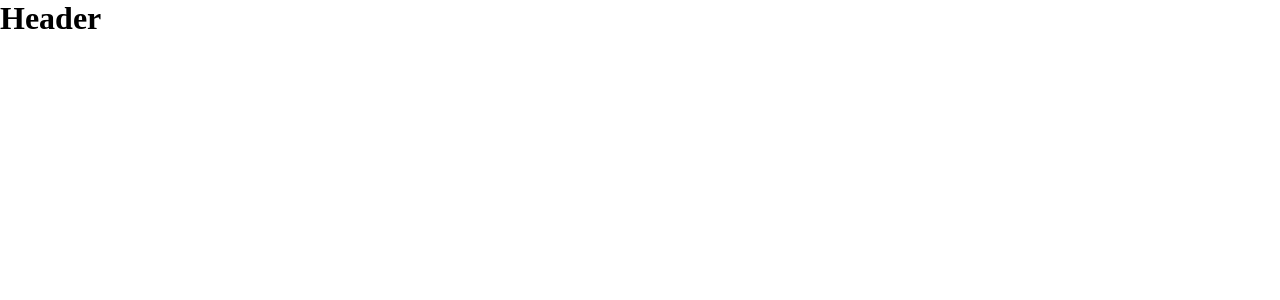
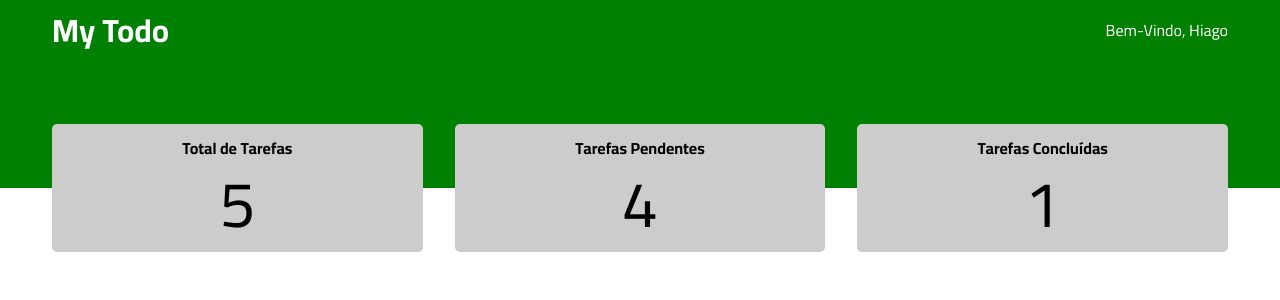
Before and after one commit to HgGabriel/todo-list-react, a React (Create React App) app: page / in a window 1280 px wide. Shown: the top 300 px of the page. Built offline with nearby package versions, Linux system fonts and the light colour scheme.

Commit message:
implementando scss

```diff
--- a/package.json
+++ b/package.json
@@ -13,6 +13,7 @@
     "react": "^18.2.0",
     "react-dom": "^18.2.0",
     "react-scripts": "5.0.1",
+    "sass": "^1.70.0",
     "typescript": "^4.9.5",
     "web-vitals": "^2.1.4"
   },
--- a/public/index.html
+++ b/public/index.html
@@ -15,6 +15,10 @@
       user's mobile device or desktop. See https://developers.google.com/web/fundamentals/web-app-manifest/
     -->
     <link rel="manifest" href="%PUBLIC_URL%/manifest.json" />
+
+    <link rel="preconnect" href="https://fonts.googleapis.com">
+<link rel="preconnect" href="https://fonts.gstatic.com" crossorigin>
+<link href="https://fonts.googleapis.com/css2?family=Cairo:wght@200..1000&display=swap" rel="stylesheet">
     <!--
       Notice the use of %PUBLIC_URL% in the tags above.
       It will be replaced with the URL of the `public` folder during the build.
--- a/src/components/Header/Header.tsx
+++ b/src/components/Header/Header.tsx
@@ -1,3 +1,23 @@
+import { StatsCard } from "../StactsCard/StatsCard";
+import styles from "./styles.module.scss";
+
 export const Header: React.FC = () => {
-  return <h1>Header</h1>
-}
+  return (
+    <header className={styles.header}>
+      <div className={styles.container}>
+        <div>
+          <h1>My Todo</h1>
+
+          <span>Bem-Vindo, Hiago</span>
+        </div>
+
+        <div>
+          <StatsCard title="Total de Tarefas" value={5}/>
+          <StatsCard title="Tarefas Pendentes" value={4} />
+          <StatsCard title="Tarefas Concluídas" value={1}/>
+        </div>
+
+      </div>
+    </header>
+  );
+};
--- /dev/null
+++ b/src/components/Header/styles.module.scss
@@ -0,0 +1,23 @@
+.header {
+  background-color: green;
+  color: white;
+}
+.container {
+  max-width: 1240px;
+  padding: 0 2rem;
+  margin: 0 auto;
+
+  div:first-child {
+    display: flex;
+    justify-content: space-between;
+    align-items: center;
+  }
+
+  div:last-child{
+    display: flex;
+    align-items: center;
+    gap: 2rem;
+
+    transform: translateY(50%);
+  }
+}
--- /dev/null
+++ b/src/components/StactsCard/StatsCard.tsx
@@ -0,0 +1,16 @@
+import styles from "./styles.module.scss"
+
+interface StatsCardProps {
+  title: string;
+  value: number;
+}
+
+export const StatsCard:React.FC<StatsCardProps> = ({title, value}) => {
+
+  return(
+    <article className={styles.stats_card}>
+      <h2>{title}</h2>
+      <span>{value}</span>
+    </article>
+  )
+}
--- /dev/null
+++ b/src/components/StactsCard/styles.module.scss
@@ -0,0 +1,20 @@
+.stats_card {
+  background-color: #ccc;
+  color: black;
+
+  width: 100%;
+  padding: 1rem;
+  text-align: center;
+  border-radius: 5px;
+
+  h2 {
+    font-size: 1rem;
+    margin-bottom: 1rem;
+    line-height: 1;
+  }
+
+  span {
+    font-size: 4rem;
+    line-height: 1;
+  }
+}
--- a/src/styles/global.css
+++ b/src/styles/global.css
@@ -3,3 +3,7 @@
   padding: 0;
   box-sizing: border-box;
 }
+
+body, button, input, select, option, textarea {
+  font-family: 'Cairo', sans-serif;
+}
```
Also changed, not shown: 1 other file (tests, documents, lock files or other folders).
